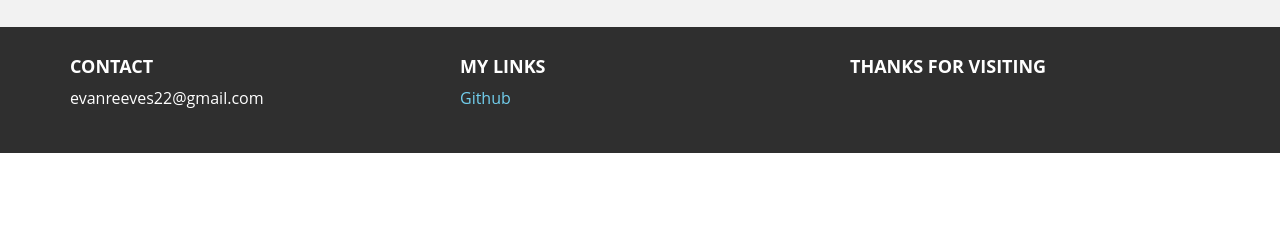
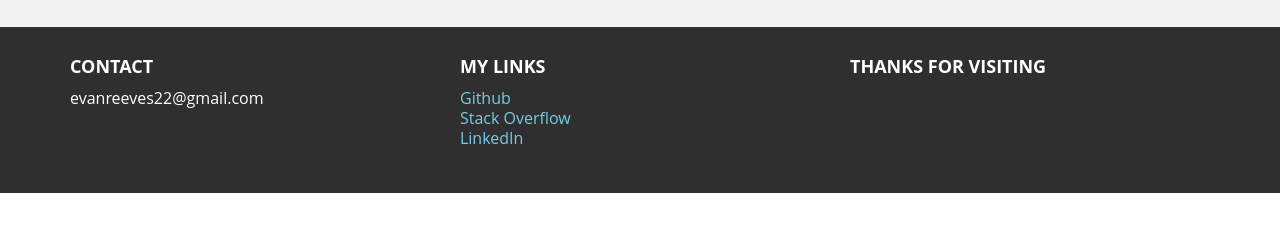
Before and after one commit to EReeves/ereeves.github.io, a plain HTML site: page index.html in a window 1280 px wide. Shown: the part 463-694 px from the top of the page. Drawn offline with nearby package versions, Linux system fonts and the light colour scheme.

Commit message:
Added links.

```diff
--- a/index.html
+++ b/index.html
@@ -79,7 +79,9 @@
 				<div class="col-lg-4">
 					<h4>My Links</h4>
 					<p>
-						<a href="https://github.com/EReeves">Github</a><br/>
+                        <a href="https://github.com/EReeves">Github</a><br/>
+                        <a href="http://stackoverflow.com/users/3660864/evanr">Stack Overflow</a><br/>
+                        <a href="http://www.linkedin.com/profile/view?id=336333762">LinkedIn</a><br/>
 					</p>
 				</div><!-- /col-lg-4 -->
 
```
Also changed, not shown: about.html (+2 -0 lines), contact.html (+2 -0 lines), portfolio.html (+2 -0 lines).
